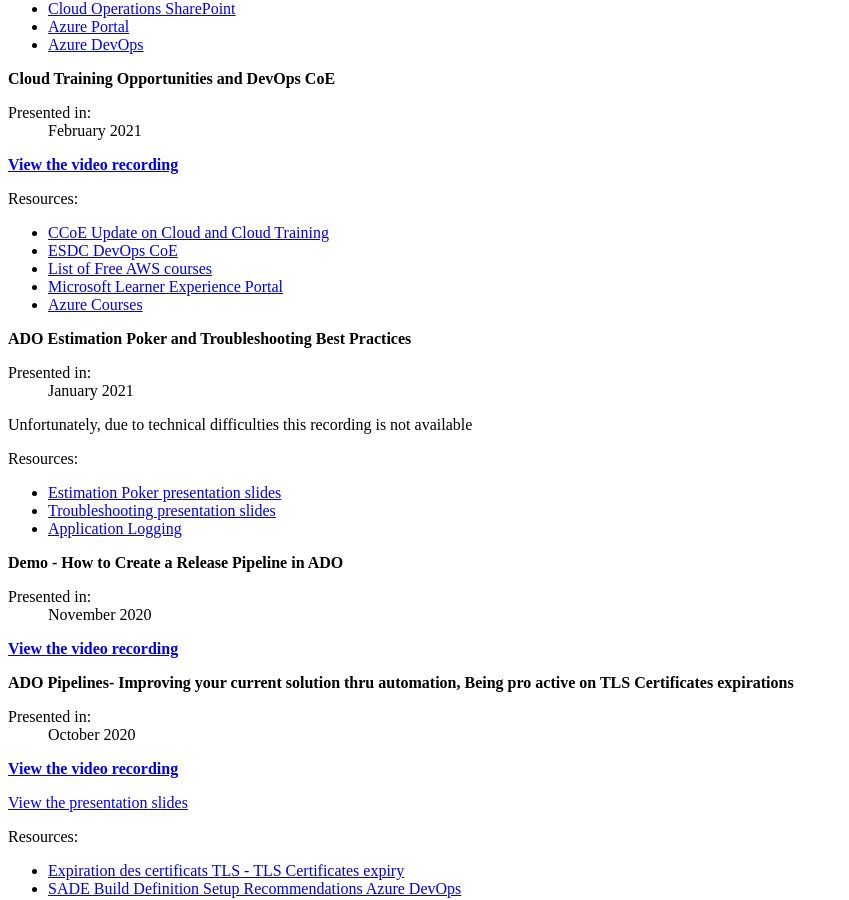
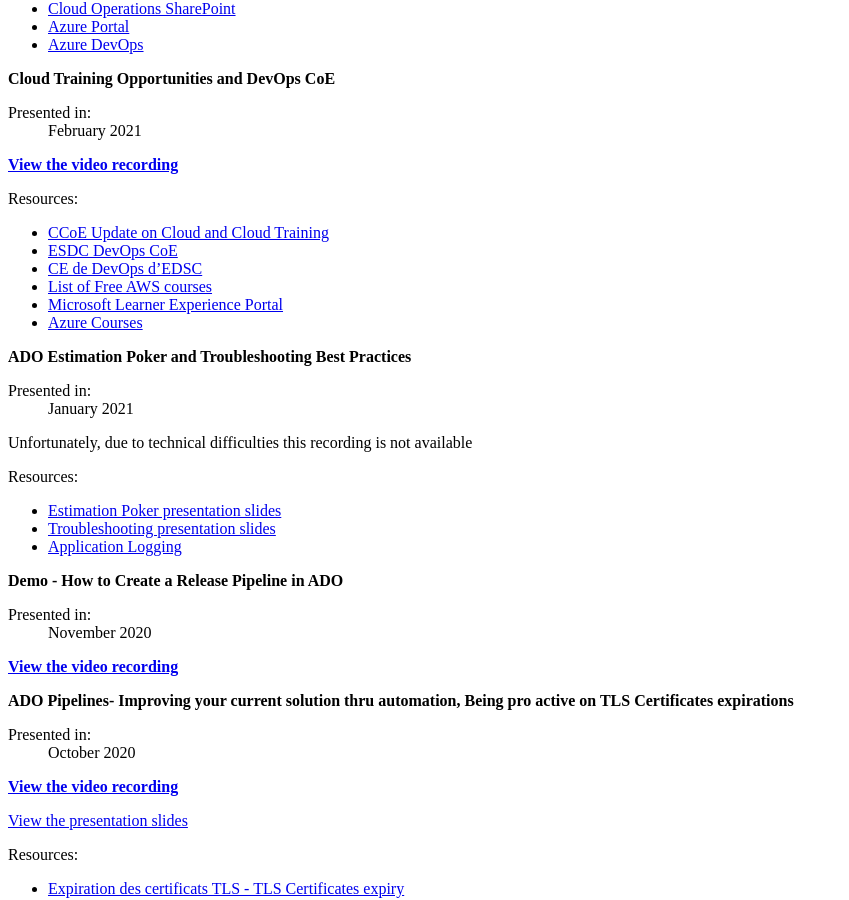
Before and after one commit to esdc-devcop/esdc-devcop.github.io, a Jekyll site: the page built from _pages/events.md, in a window 1280 px wide and 900 px high, scrolled down 897 px. Shown: the whole window, without its empty margins (0-849 px from the left). Built offline with Jekyll 4.4.1, drawn with Linux system fonts in a browser that asks for light colours; comment, search, counter and statistics services are not loaded.

Commit message:
Update events.yml
Added link to French slides for feb devcop.

```diff
--- a/_data/events.yml
+++ b/_data/events.yml
@@ -42,6 +42,8 @@
         link: https://github.com/esdc-devcop/presentations/blob/master/2021feb19_LeighGardner_DevCop%20Cloud%20Update%20and%20Training%20Presentation.pptx
       - title: ESDC DevOps CoE
         link: https://github.com/esdc-devcop/presentations/blob/master/2021feb19_DirkVieira_ESDC_DevOps_CoE.pptx
+      - title: CE de DevOps d’EDSC
+        link: https://github.com/esdc-devcop/presentations/blob/master/2021feb19_DirkVieira_ESDC_DevOps_CoE_FR.pptx
       - title: List of Free AWS courses
         link: https://github.com/esdc-devcop/presentations/blob/master/2021feb19_ListOfFreeCloudCourses.md
       - title: Microsoft Learner Experience Portal
```
